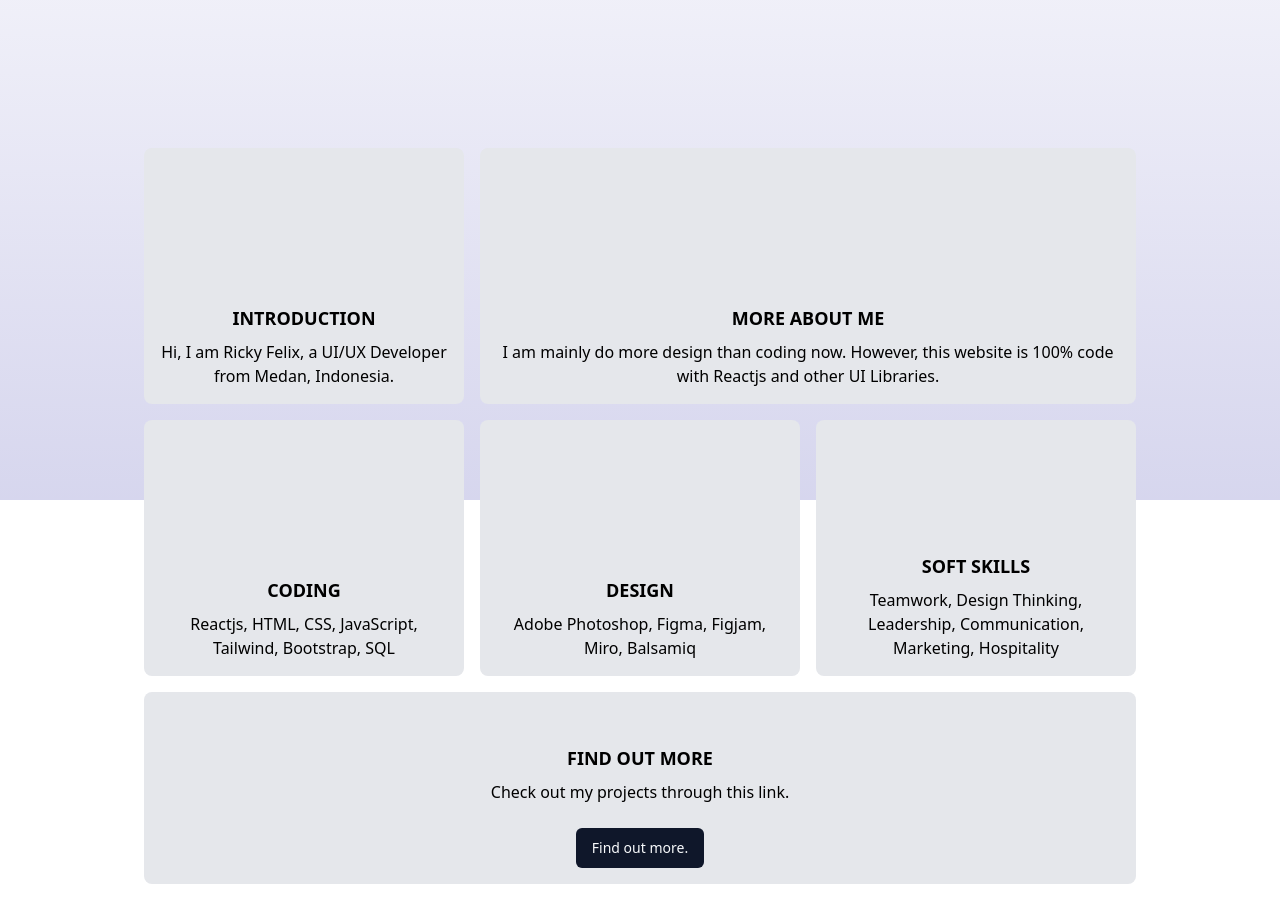
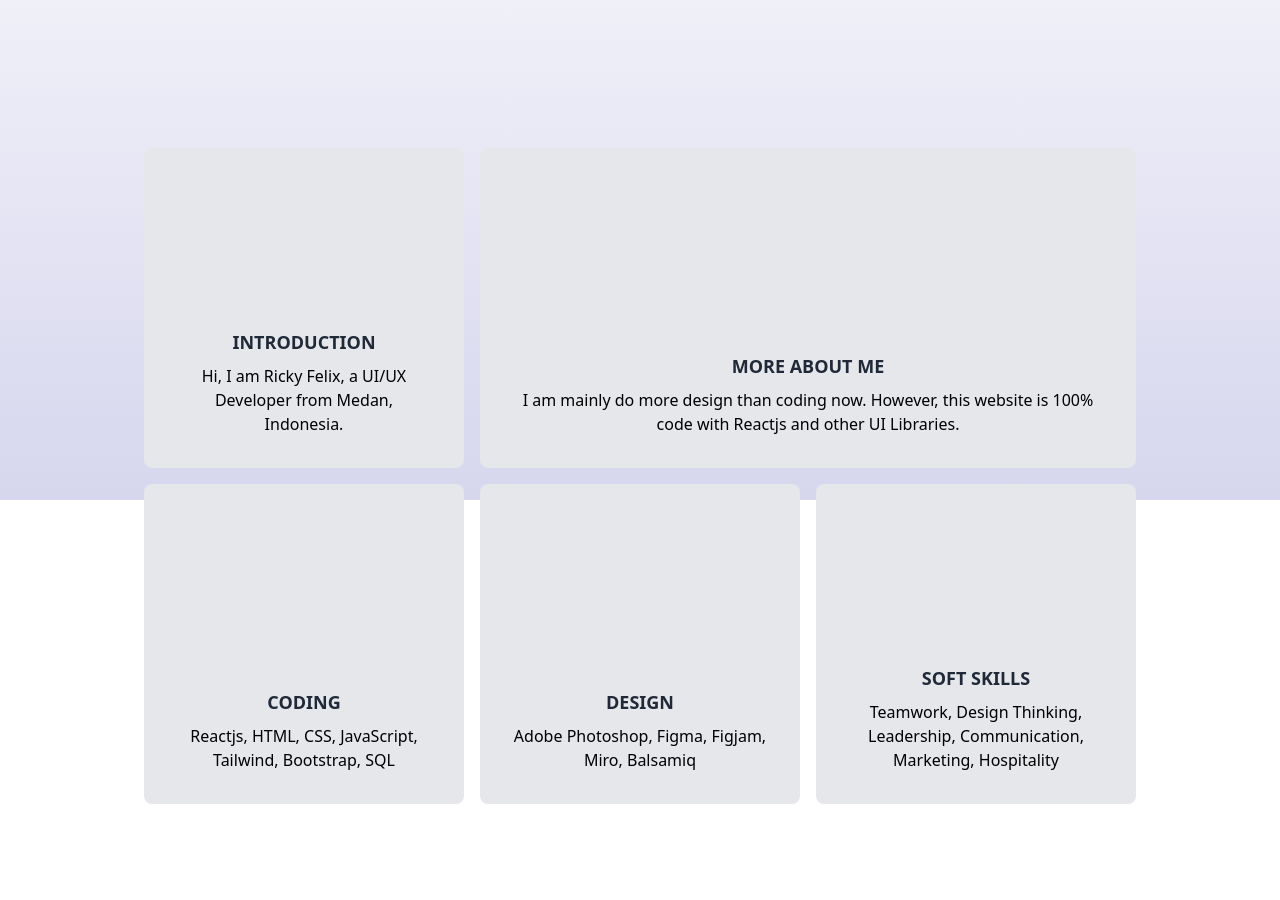
Before and after one commit to rickyfelix19/portofolio-2, a React (Vite) app: page / in a window 1280 px wide. Shown: the part 300-1200 px from the top of the page. After the commit the page ends 1120 px from the top, so only its background shows below. Built offline with nearby package versions, Linux system fonts and the light colour scheme.

Commit message:
refactor code to use mapping:

```diff
--- a/src/components/BentoBox.tsx
+++ b/src/components/BentoBox.tsx
@@ -1,54 +1,67 @@
 import React from "react";
 
-import { Button } from "./ui/button";
-
 function BentoBox() {
+	const bentoBoxItems = [
+		{
+			classNameBox:
+				"bg-gray-200 p-4 rounded-lg h-80 flex flex-col justify-end items-center text-center",
+			heading: "INTRODUCTION",
+			paragraph:
+				"Hi, I am Ricky Felix, a UI/UX Developer from Medan, Indonesia.",
+			image: "",
+		},
+		{
+			classNameBox:
+				"bg-gray-200 p-4 rounded-lg h-80 sm:col-span-2 flex flex-col justify-end items-center text-center",
+			heading: "MORE ABOUT ME",
+			paragraph:
+				"I am mainly do more design than coding now. However, this website is 100% code with Reactjs and other UI Libraries.",
+			image: "",
+		},
+		{
+			classNameBox:
+				"bg-gray-200 p-4 rounded-lg h-80 flex flex-col justify-end items-center text-center",
+			heading: "CODING",
+			paragraph: "Reactjs, HTML, CSS, JavaScript, Tailwind, Bootstrap, SQL",
+			image: "",
+		},
+		{
+			classNameBox:
+				"bg-gray-200 p-4 rounded-lg h-80 flex flex-col justify-end items-center text-center",
+			heading: "DESIGN",
+			paragraph: "Adobe Photoshop, Figma, Figjam, Miro, Balsamiq",
+			image: "",
+		},
+		{
+			classNameBox:
+				"bg-gray-200 p-4 rounded-lg h-80 flex flex-col justify-end items-center text-center",
+			heading: "SOFT SKILLS",
+			paragraph:
+				"Teamwork, Design Thinking, Leadership, Communication, Marketing, Hospitality",
+			image: "",
+		},
+	];
 	return (
 		<div>
 			<div className="relative max-w-5xl mx-auto pt-20 sm:pt-24 lg:pt-32 dark:text-black">
 				<div className="grid grid-cols-1 sm:grid-cols-2 lg:grid-cols-3 gap-4 p-4">
-					<div className="bg-gray-200 p-4 rounded-lg h-64 flex flex-col justify-end items-center text-center">
-						<h4 className="text-lg font-bold mb-2 text-black">INTRODUCTION</h4>
-						<p className="text-black">
-							Hi, I am Ricky Felix, a UI/UX Developer from Medan, Indonesia.
-						</p>
-					</div>
-					<div className="bg-gray-200 p-4 rounded-lg h-64 sm:col-span-2 flex flex-col justify-end items-center text-center">
-						<p className="text-black">
-							<h4 className="text-lg font-bold mb-2 text-black">
-								MORE ABOUT ME
-							</h4>
-							I am mainly do more design than coding now. However, this website
-							is 100% code with Reactjs and other UI Libraries.
-						</p>
-					</div>
-					<div className="bg-gray-200 p-4 rounded-lg h-64 flex flex-col justify-end items-center text-center">
-						<h4 className="text-lg font-bold mb-2 text-black">CODING</h4>
-						<p className="text-black">
-							Reactjs, HTML, CSS, JavaScript, Tailwind, Bootstrap, SQL
-						</p>
-					</div>
-					<div className="bg-gray-200 p-4 rounded-lg h-64 flex flex-col justify-end items-center text-center">
-						<h4 className="text-lg font-bold mb-2 text-black">DESIGN</h4>
-						<p className="text-black">
-							Adobe Photoshop, Figma, Figjam, Miro, Balsamiq
-						</p>
-					</div>
-					<div className="bg-gray-200 p-4 rounded-lg h-64 flex flex-col justify-end items-center text-center">
-						<h4 className="text-lg font-bold mb-2 text-black">SOFT SKILLS</h4>
-						<p className="text-black">
-							Teamwork, Design Thinking, Leadership, Communication, Marketing,
-							Hospitality
-						</p>
-					</div>
-					<div className="bg-gray-200 p-4 rounded-lg h-48 sm:col-span-2 lg:col-span-3 flex flex-col justify-end items-center text-center">
-						<h4 className="text-lg font-bold mb-2 text-black">FIND OUT MORE</h4>
-						<p className="text-black">
-							Check out my projects through this link. <br />
-							<br />
-							<Button>Find out more.</Button>
-						</p>
-					</div>
+					{bentoBoxItems.map((item, index) => (
+						<div className={item.classNameBox}>
+							<div
+								key={index}
+								className="bg-gray-200 rounded-lg overflow-hidden"
+							>
+								<div
+									className="h-32 bg-cover bg-center"
+									style={{ backgroundImage: `url(${item.image})` }}
+								></div>
+								<div className="p-4 text-center">
+									<h3 className="text-lg font-bold mb-2">{item.heading}</h3>
+									<p className="text-black">{item.paragraph}</p>
+								</div>
+							</div>
+						</div>
+					))}
 				</div>
 			</div>
 		</div>
--- /dev/null
+++ b/src/components/ContactMe.tsx
@@ -0,0 +1,20 @@
+import React from "react";
+
+import { Button } from "./ui/button";
+
+function ContactMe() {
+	return (
+		<div>
+			<div className="bg-gray-200 p-4 rounded-lg h-48 sm:col-span-2 lg:col-span-3 flex flex-col justify-end items-center text-center">
+				<h4 className="text-lg font-bold mb-2 text-black">FIND OUT MORE</h4>
+				<p className="text-black">
+					Check out my projects through this link. <br />
+					<br />
+					<Button>Find out more.</Button>
+				</p>
+			</div>
+		</div>
+	);
+}
+
+export default ContactMe;
```
